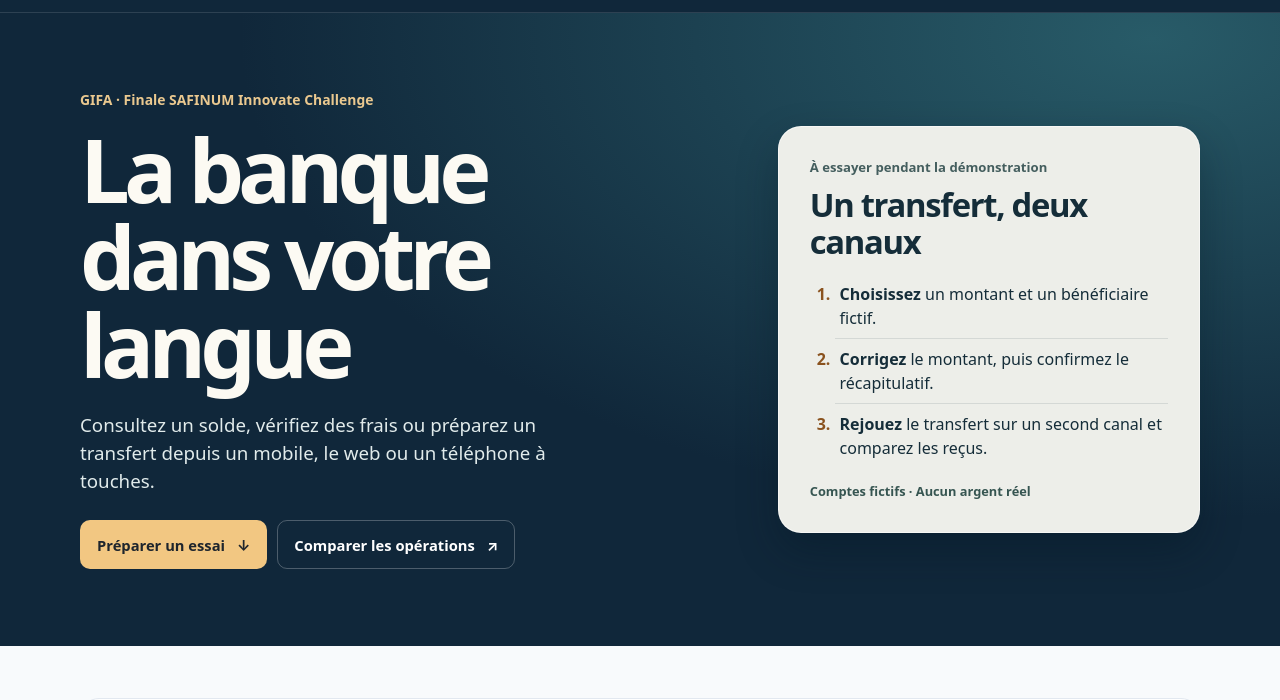
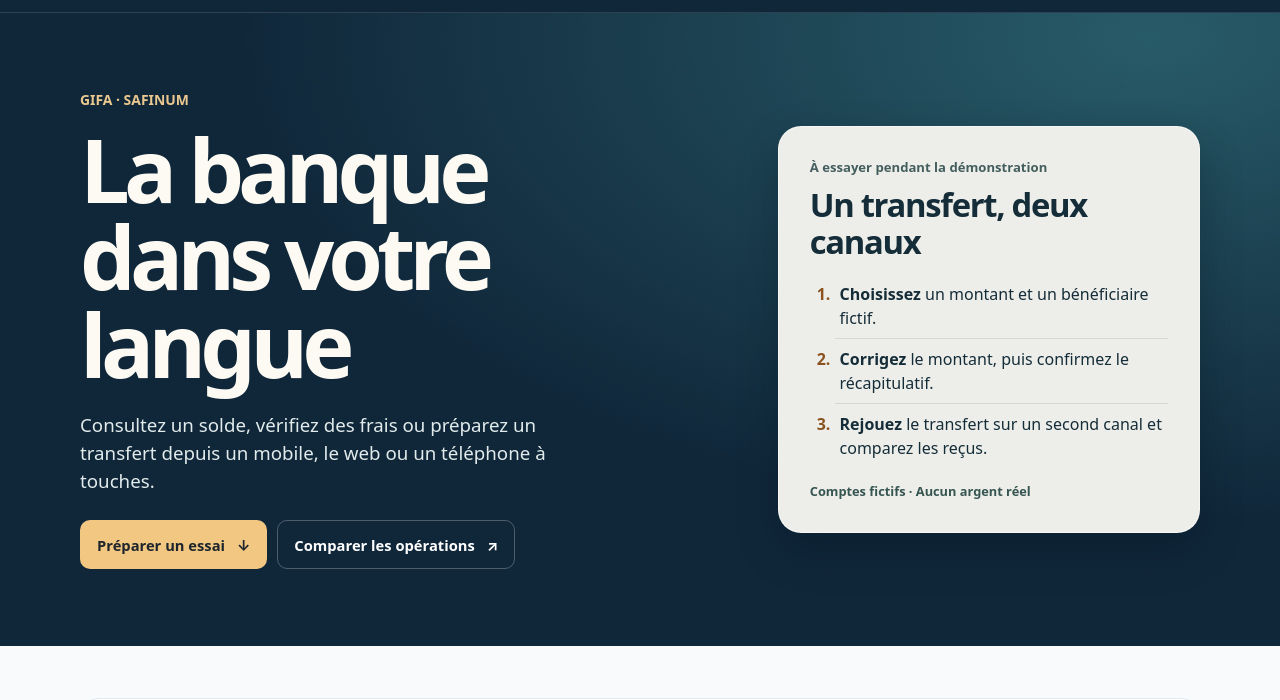
Before and after one commit to Savhel/mon-nkap, a browser extension: page public/jury.html in a window 1280 px wide. Shown: the part 62-762 px from the top of the page. Drawn offline with Linux system fonts and the light colour scheme; no server answers.

Commit message:
Page du jury : « SAFINUM »

```diff
--- a/public/jury.html
+++ b/public/jury.html
@@ -25,7 +25,7 @@
   <section class="jury-hero">
     <div class="jury-wrap jury-hero-grid">
       <div>
-        <p class="jury-event">GIFA · Finale SAFINUM Innovate Challenge</p>
+        <p class="jury-event">GIFA · SAFINUM</p>
         <h1>La banque dans votre langue</h1>
         <p class="jury-intro">Consultez un solde, vérifiez des frais ou préparez un transfert depuis un mobile, le web ou un téléphone à touches.</p>
         <div class="jury-links">
```
